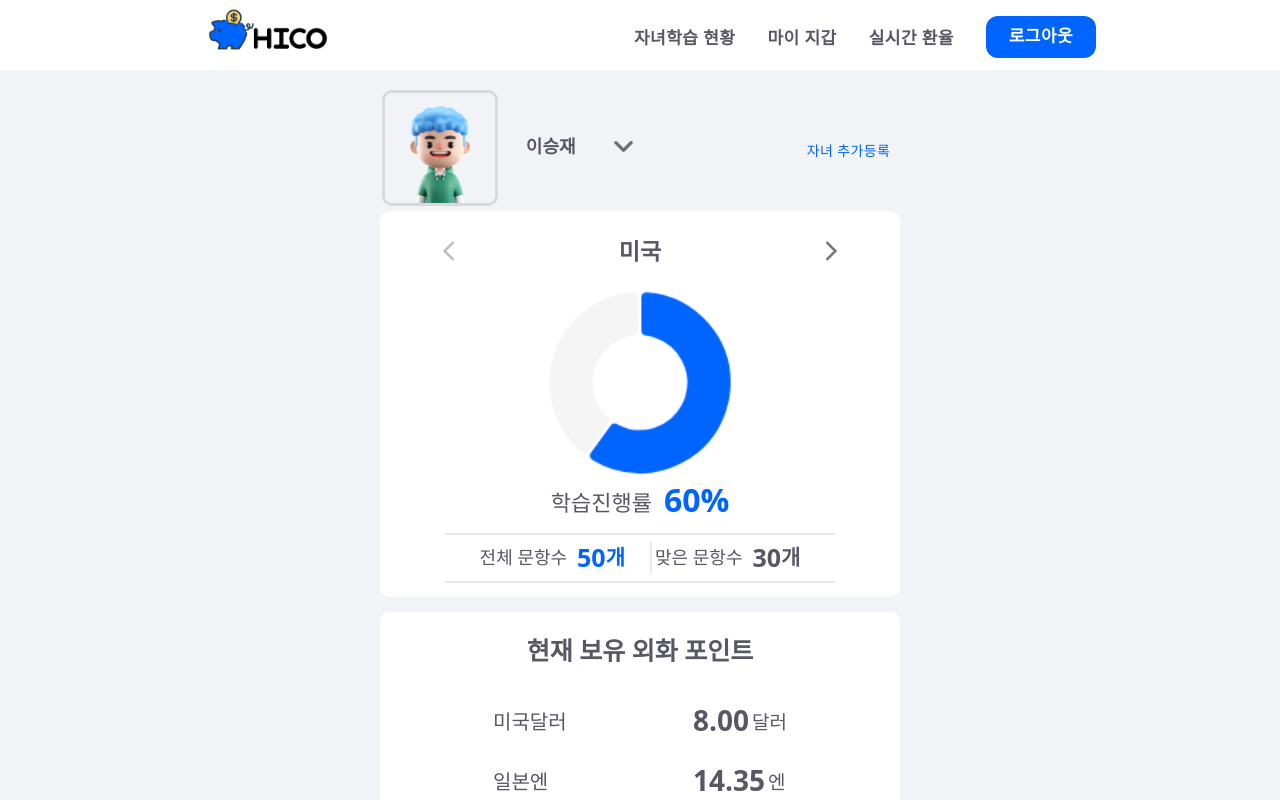
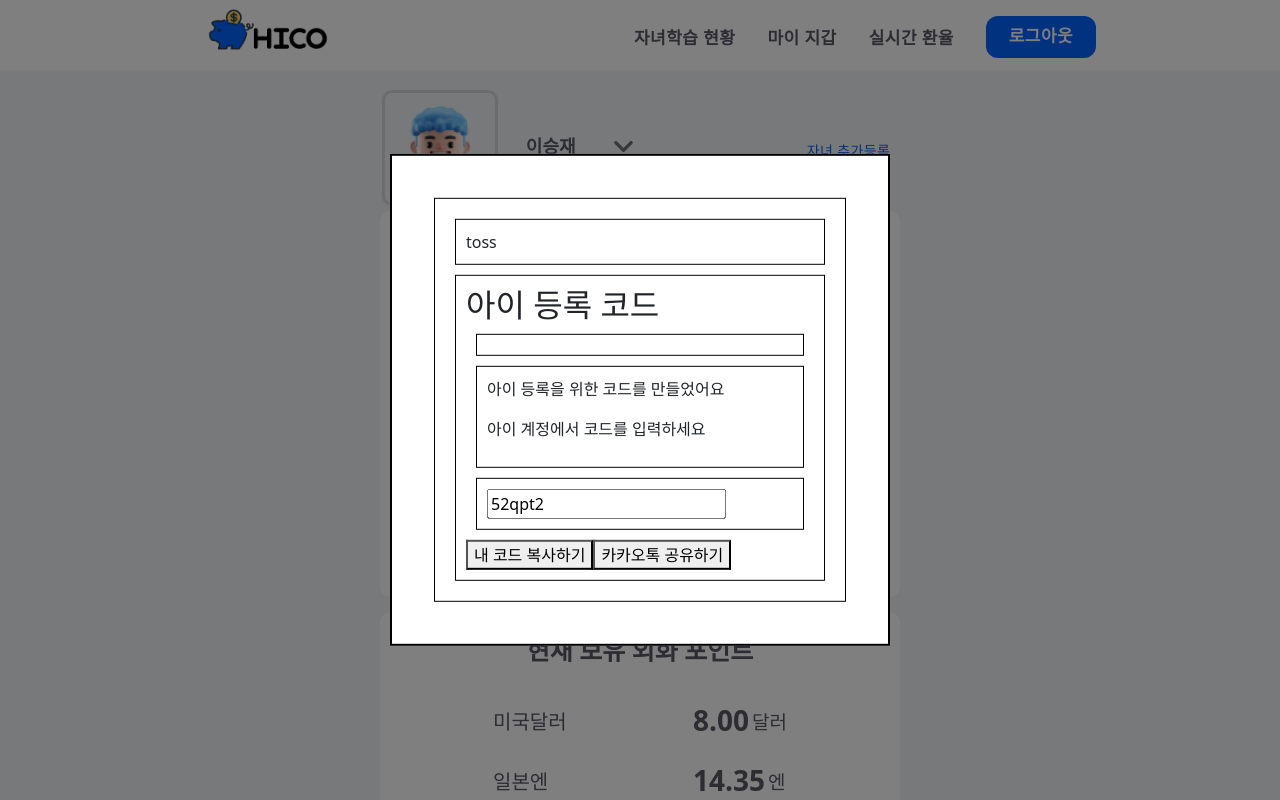
Before and after one commit to 22-bottle/ssafy_specific_pjt, a React (Create React App) app in the folder front/: page /mainparent in a window 1280 px wide. Both pictures are taken after a click on the button "자녀 추가등록". Shown: the top 800 px of the page. Built offline with nearby package versions, Linux system fonts and the light colour scheme.

Commit message:
feat: 모달 디자인

```diff
--- a/front/src/components/mainparent/ChildStatus.tsx
+++ b/front/src/components/mainparent/ChildStatus.tsx
@@ -18,6 +18,9 @@ import IconButton from '@mui/material/IconButton'
 import ArrowBackIosRoundedIcon from '@mui/icons-material/ArrowBackIosRounded'
 import ArrowForwardIosRoundedIcon from '@mui/icons-material/ArrowForwardIosRounded'
 import Button from '@mui/material/Button'
+import Modal from '@mui/material/Modal'
+import Box from '@mui/material/Box'
+import ChildAdd from './ChildAdd'
 import { Doughnut } from 'react-chartjs-2'
 import 'chart.js/auto'
 
@@ -142,6 +145,22 @@ const Childstatus: React.FC = () => {
     setCorrect(countryData.correct)
   }, [currentIndex])
 
+  // 자녀 추가등록 모달
+  const [open, setOpen] = useState(false)
+  const handleOpen = () => setOpen(true)
+  const handleClose = () => setOpen(false)
+  const style = {
+    position: 'absolute',
+    top: '50%',
+    left: '50%',
+    transform: 'translate(-50%, -50%)',
+    width: 500,
+    bgcolor: 'background.paper',
+    border: '2px solid #000',
+    boxShadow: 40,
+    p: 4,
+  }
+
   return (
     <div className={styles.container}>
       {/* 프로필 */}
@@ -181,9 +200,23 @@ const Childstatus: React.FC = () => {
 
         {/* 자녀 추가등록 */}
         <div className={styles.registermore}>
-          <Button color="primary">자녀 추가등록</Button>
+          <Button color="primary" onClick={handleOpen}>
+            자녀 추가등록
+          </Button>
         </div>
       </div>
+
+      {/* 자녀 추가등록 모달 */}
+      <Modal
+        open={open}
+        onClose={handleClose}
+        aria-labelledby="child-add-modal-title"
+        aria-describedby="child-add-modal-description"
+      >
+        <Box sx={style}>
+          <ChildAdd />
+        </Box>
+      </Modal>
 
       {/* 메인1 */}
       <div className={styles.materialContainer}>
```
